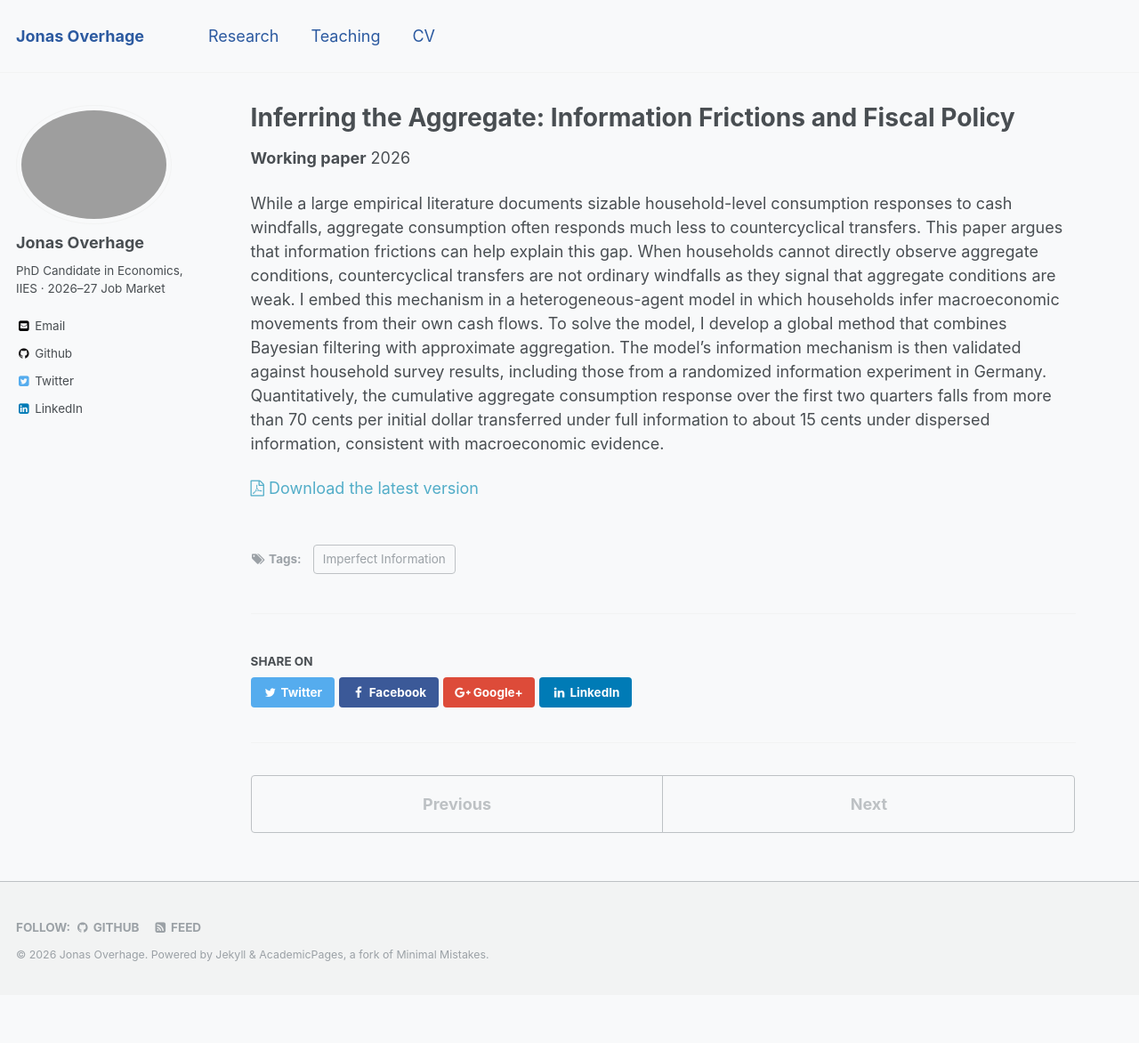
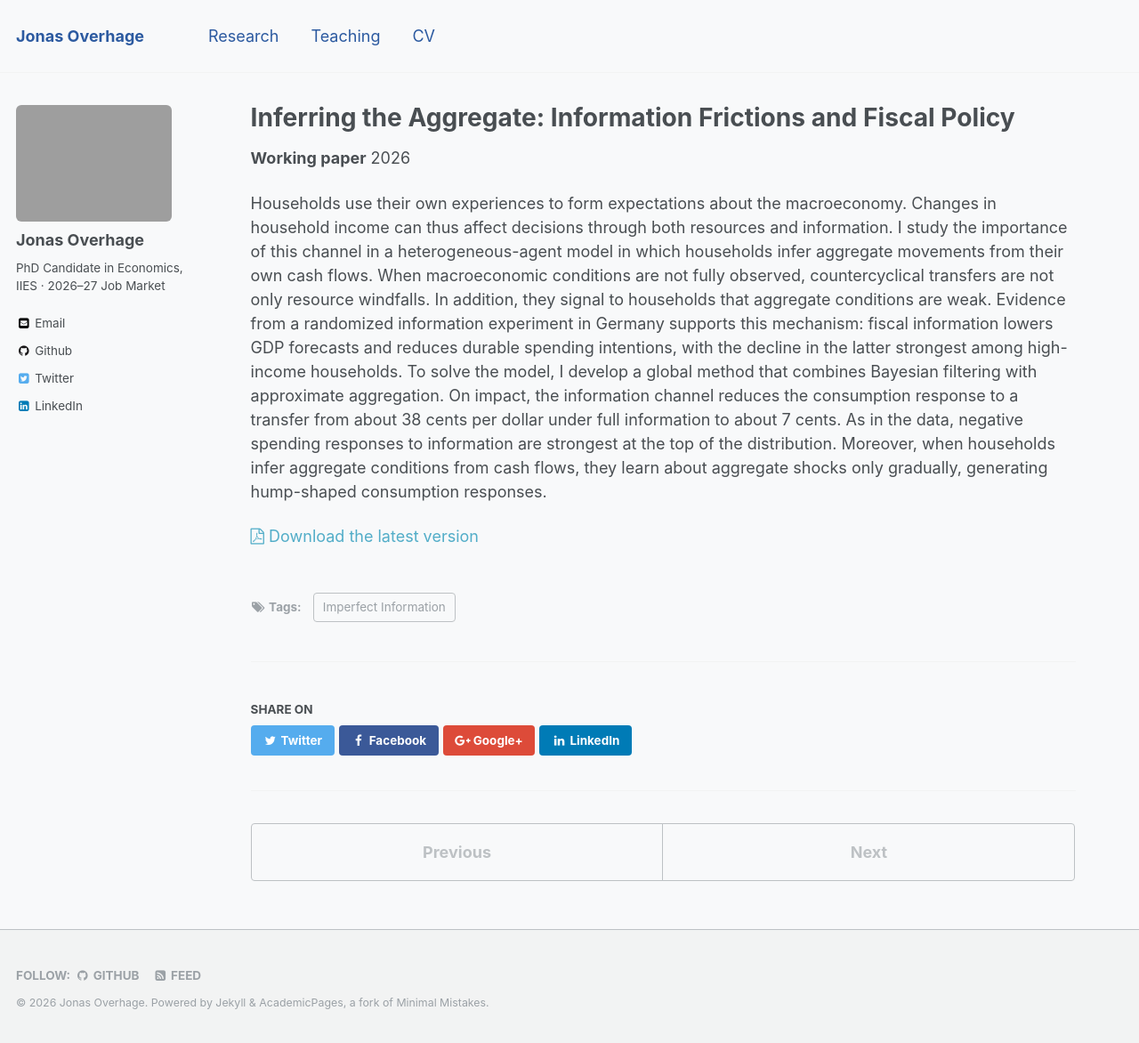
Before and after one commit to JOverhage/JOverhage.github.io, a Jekyll site: the page built from _research/consumption-information.md, in a window 1280 px wide and 1172 px high. Shown: the whole window at 89% size. Built offline with Jekyll 4.4.1, drawn with Linux system fonts in a browser that asks for light colours.

Commit message:
photo + abstract change

```diff
--- a/_includes/author-profile.html
+++ b/_includes/author-profile.html
@@ -10,7 +10,7 @@
     {% if author.avatar contains "://" %}
     	<img src="{{ author.avatar }}" alt="{{ author.name }}">
     {% else %}
-    	<img src="{{ author.avatar | prepend: "/images/" | prepend: base_path }}" class="author__avatar" alt="{{ author.name }}">
+      <img src="{{ author.avatar | prepend: "/images/" | prepend: base_path }}" alt="{{ author.name }}">
     {% endif %}
   </div>
 
--- a/_research/consumption-information.md
+++ b/_research/consumption-information.md
@@ -33,7 +33,7 @@ homepage_status: 'Working paper'
 
 ---
 
-While a large empirical literature documents sizable household-level consumption responses to cash windfalls, aggregate consumption often responds much less to countercyclical transfers. This paper argues that information frictions can help explain this gap. When households cannot directly observe aggregate conditions, countercyclical transfers are not ordinary windfalls as they signal that aggregate conditions are weak. I embed this mechanism in a heterogeneous-agent model in which households infer macroeconomic movements from their own cash flows. To solve the model, I develop a global method that combines Bayesian filtering with approximate aggregation. The model’s information mechanism is then validated against household survey results, including those from a randomized information experiment in Germany. Quantitatively, the cumulative aggregate consumption response over the first two quarters falls from more than 70 cents per initial dollar transferred under full information to about 15 cents under dispersed information, consistent with macroeconomic evidence.
+Households use their own experiences to form expectations about the macroeconomy. Changes in household income can thus affect decisions through both resources and information. I study the importance of this channel in a heterogeneous-agent model in which households infer aggregate movements from their own cash flows. When macroeconomic conditions are not fully observed, countercyclical transfers are not only resource windfalls. In addition, they signal to households that aggregate conditions are weak. Evidence from a randomized information experiment in Germany supports this mechanism: fiscal information lowers GDP forecasts and reduces durable spending intentions, with the decline in the latter strongest among high-income households. To solve the model, I develop a global method that combines Bayesian filtering with approximate aggregation. On impact, the information channel reduces the consumption response to a transfer from about 38 cents per dollar under full information to about 7 cents. As in the data, negative spending responses to information are strongest at the top of the distribution. Moreover, when households infer aggregate conditions from cash flows, they learn about aggregate shocks only gradually, generating hump-shaped consumption responses.
 
 <a href="/files/Overhage_JMP.pdf"><i class="fa fa-file-pdf-o" aria-hidden="true"></i> Download the latest version</a>
 
--- a/_sass/_sidebar.scss
+++ b/_sass/_sidebar.scss
@@ -66,7 +66,7 @@
   display: table-cell;
   vertical-align: top;
   width: 36px;
-  height: 36px;
+  height: auto;
 
   @include breakpoint($large) {
     display: block;
@@ -75,13 +75,12 @@
   }
 
   img {
+    display: block;
+    width: 100%;
     max-width: 175px;
-    border-radius: 50%;
-
-    @include breakpoint($large) {
-      padding: 5px;
-      border: 1px solid $border-color;
-    }
+    // Let any replacement photo retain its original proportions.
+    height: auto;
+    border-radius: 6px;
   }
 }
 
```
Also changed, not shown: 1 other file.
